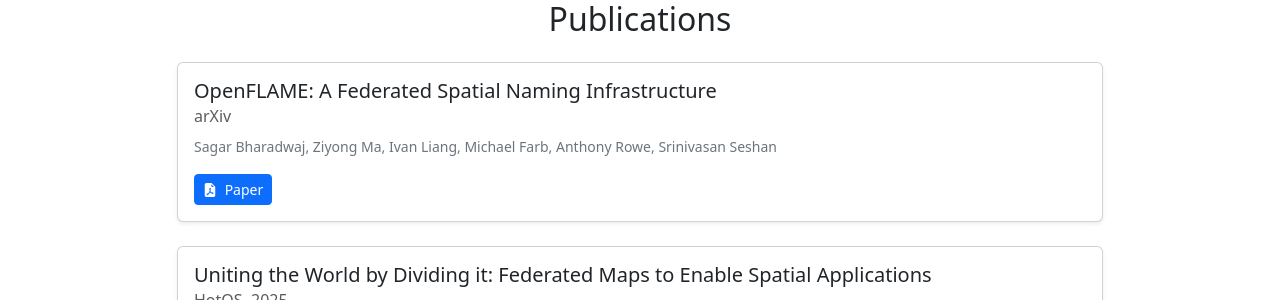
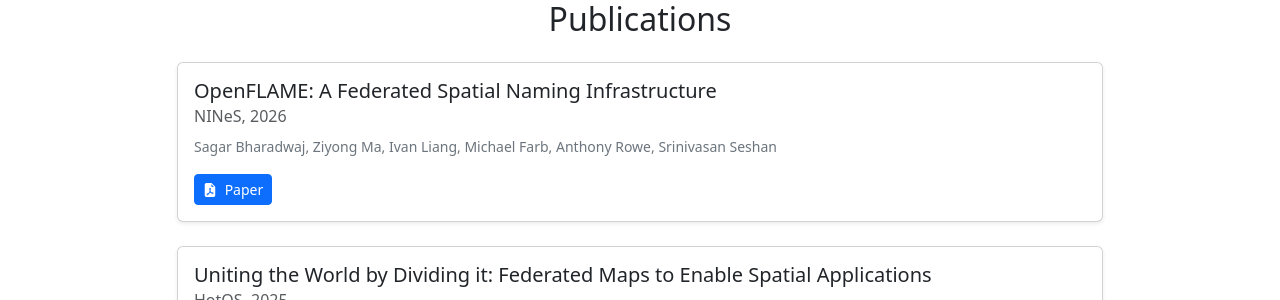
Before and after one commit to openflam/openflam.github.io, a Jekyll site: the page built from index.md, in a window 1280 px wide and 900 px high, scrolled down 1365 px. Shown: the part 237-537 px from the top of the window. Built offline with Jekyll 4.4.1, drawn with Linux system fonts in a browser that asks for light colours; nearby versions of some CDN libraries.

Commit message:
Update NINeS paper

```diff
--- a/_data/publications.yml
+++ b/_data/publications.yml
@@ -1,7 +1,7 @@
 - title: "OpenFLAME: A Federated Spatial Naming Infrastructure"
   authors: "Sagar Bharadwaj, Ziyong Ma, Ivan Liang, Michael Farb, Anthony Rowe, Srinivasan Seshan"
-  paper_url: "https://arxiv.org/abs/2411.04271"
-  venue: "arXiv"
+  paper_url: "https://nines-conference.org/papers/p020-Bharadwaj.pdf"
+  venue: "NINeS, 2026"
 
 - title: "Uniting the World by Dividing it: Federated Maps to Enable Spatial Applications"
   authors: "Sagar Bharadwaj, Anthony Rowe, Srinivasan Seshan"
```
